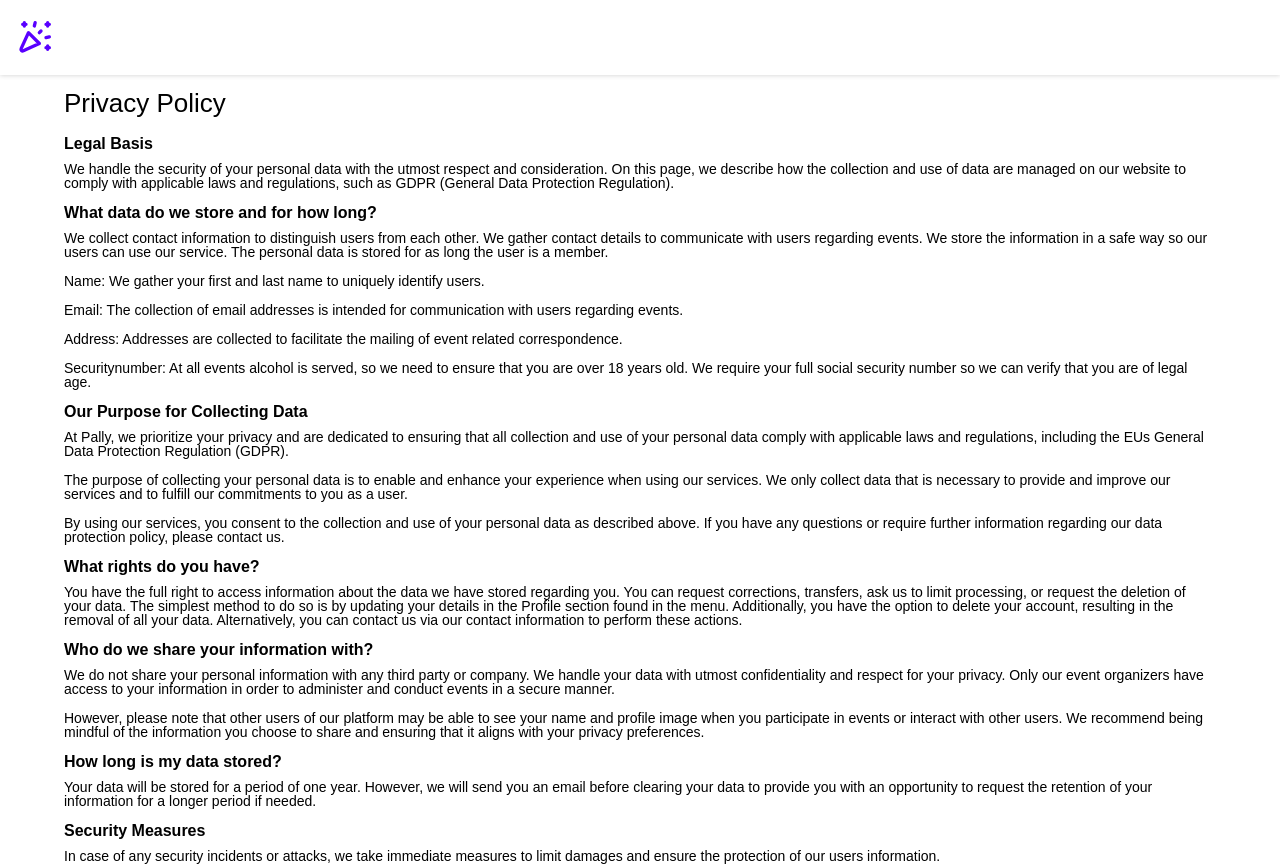
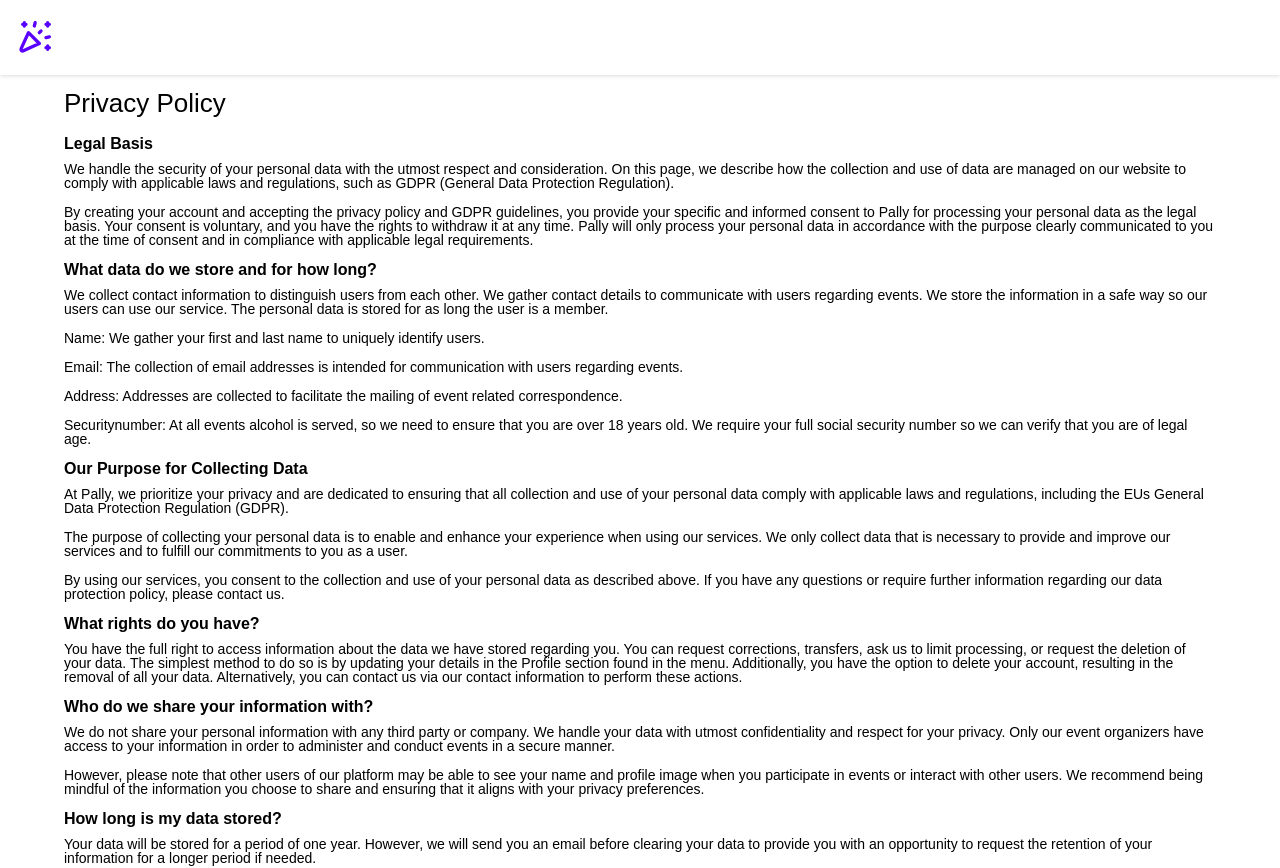
Before and after one commit to Marcus-Oskarsson/Pally, a React (Vite) app in the folder frontend/: page /privacy in a window 1280 px wide. Shown: the top 868 px of the page. Built offline with nearby package versions, Linux system fonts and the light colour scheme; what react-lazy-with-preload would draw is missing.

Commit message:
Update legal basis text

```diff
--- a/frontend/src/components/PrivacyText.jsx
+++ b/frontend/src/components/PrivacyText.jsx
@@ -13,7 +13,15 @@ const PrivacyText = () => {
           use of data are managed on our website to comply with applicable laws
           and regulations, such as GDPR (General Data Protection Regulation).
         </p>
-
+        <p>
+          By creating your account and accepting the privacy policy and GDPR
+          guidelines, you provide your specific and informed consent to Pally
+          for processing your personal data as the legal basis. Your consent is
+          voluntary, and you have the rights to withdraw it at any time. Pally
+          will only process your personal data in accordance with the purpose
+          clearly communicated to you at the time of consent and in compliance
+          with applicable legal requirements.
+        </p>
         {/* Tatiana: */}
         <h2>What data do we store and for how long?</h2>
         <p>
@@ -38,7 +46,6 @@ const PrivacyText = () => {
           that you are over 18 years old. We require your full social security
           number so we can verify that you are of legal age.
         </p>
-
         {/* Johan: */}
         <h2>Our Purpose for Collecting Data</h2>
         <p>
@@ -59,7 +66,6 @@ const PrivacyText = () => {
           further information regarding our data protection policy, please
           contact us.
         </p>
-
         {/* Stina: */}
         <h2>What rights do you have?</h2>
         <p>
@@ -72,7 +78,6 @@ const PrivacyText = () => {
           Alternatively, you can contact us via our contact information to
           perform these actions.
         </p>
-
         {/* Marcus: */}
         <h2>Who do we share your information with?</h2>
         <p>
@@ -89,7 +94,6 @@ const PrivacyText = () => {
           information you choose to share and ensuring that it aligns with your
           privacy preferences.
         </p>
-
         {/* Marcus: */}
         <h2>How long is my data stored?</h2>
         <p>
@@ -98,7 +102,6 @@ const PrivacyText = () => {
           opportunity to request the retention of your information for a longer
           period if needed.
         </p>
-
         {/* Johan: */}
         <h2>Security Measures</h2>
         <p>
@@ -112,7 +115,6 @@ const PrivacyText = () => {
           including affected users and authorities, about the ongoing incident,
           its impact, and the actions being taken to address it.
         </p>
-
         {/* Tatiana: */}
         <h2>Contact Information</h2>
         <p>
```
